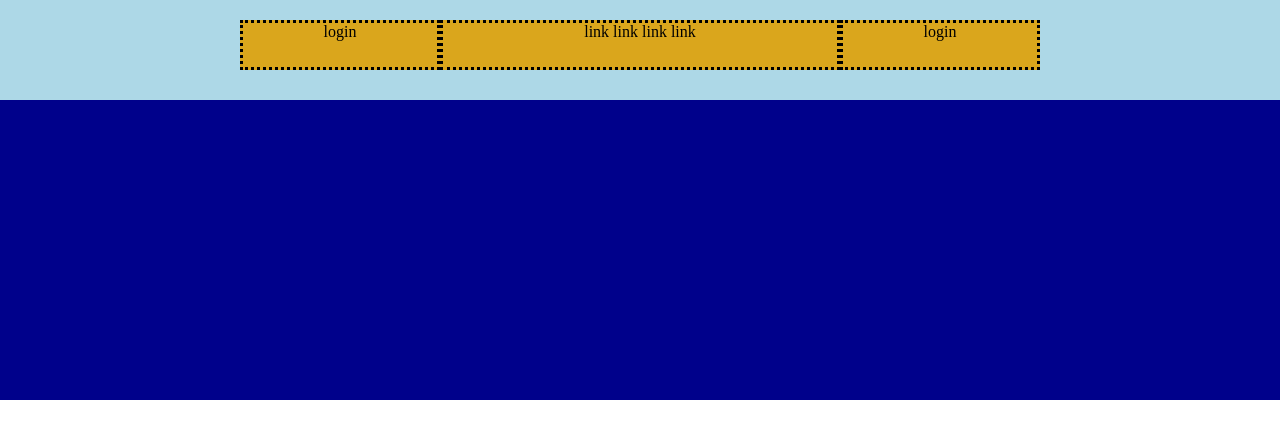
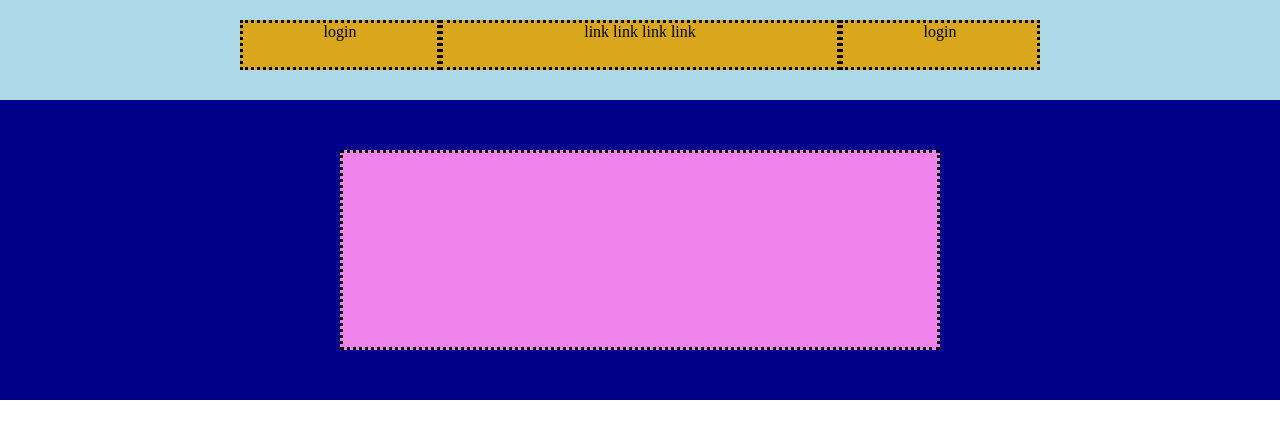
Before and after one commit to CarloMart88/htmlcss-struttura-discord, a plain HTML site: page index.html in a window 1280 px wide. Drawn offline with Linux system fonts and the light colour scheme.

Commit message:
(UPD)starting the three block

```diff
--- a/css/style.css
+++ b/css/style.css
@@ -39,12 +39,15 @@
 .bg-blu {
   background-color: #00018B;
   height: 300px;
-  display: flex
+  display: flex;
+  justify-content: center;
+  align-items: center;
 }
 
-.box .small {
-  border: 3px dotted #EF82ED;
+.box-small {
+  border: 3px dotted black;
   background-color: #EF82ED;
-  width: 150px;
-  height: 150px;
+  width: 600px;
+  height: 200px;
+
 }
--- a/index.html
+++ b/index.html
@@ -20,7 +20,7 @@
   </header>
   <main>
     <div class="bg-blu">
-      <div class="box small">
+      <div class="box-small">
       </div>
     </div>
 
```
